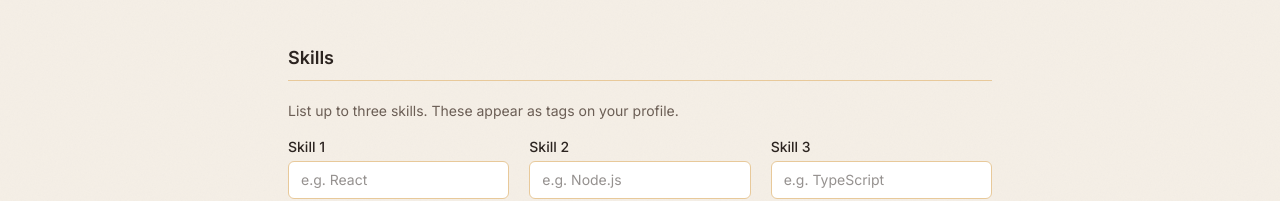
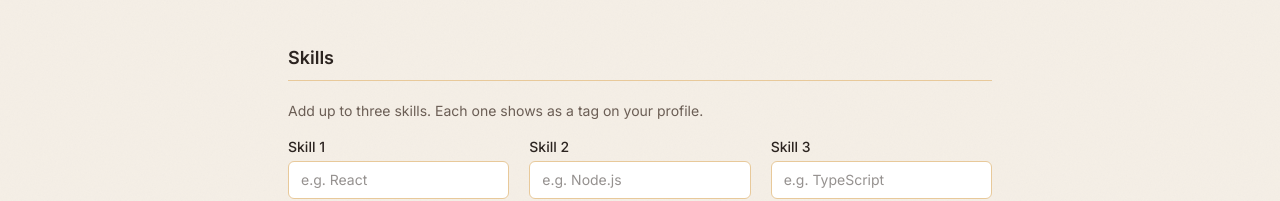
Before and after one commit to DeliverDigital-WebsiteAgency/417-freelancers, a Next.js app: page /apply in a window 1280 px wide. Shown: the part 825-1026 px from the top of the page. Built offline with nearby package versions, Linux system fonts and the light colour scheme; no server answers.

Commit message:
Reword apply page confirmation and skills hint copy for freshness

```diff
--- a/src/app/apply/ApplyForm.tsx
+++ b/src/app/apply/ApplyForm.tsx
@@ -79,8 +79,8 @@ export function ApplyForm() {
         </div>
         <h1 className="text-2xl font-bold mb-3" style={{ color: "#2C2420" }}>Application Received</h1>
         <p className="text-base leading-relaxed" style={{ color: "#6B5E55" }}>
-          Thanks for applying to the 417 Freelancers directory. We review every application
-          manually and will reach out to you at{" "}
+          Thank you for applying to the 417 Freelancers directory. Every application is reviewed
+          by hand, and we will get in touch at{" "}
           <strong style={{ color: "#2C2420" }}>{form.email || "your email"}</strong> within a few business days.
         </p>
         <a href="/directory" className="inline-block mt-8 px-6 py-3 text-sm font-medium rounded-md btn-primary">
@@ -164,7 +164,7 @@ export function ApplyForm() {
           <h2 className="text-lg font-semibold mb-5 pb-2 border-b" style={{ color: "#2C2420", borderColor: "#E8C99A" }}>
             Skills
           </h2>
-          <p className="text-sm mb-4" style={hintStyle}>List up to three skills. These appear as tags on your profile.</p>
+          <p className="text-sm mb-4" style={hintStyle}>Add up to three skills. Each one shows as a tag on your profile.</p>
           <div className="grid grid-cols-1 sm:grid-cols-3 gap-5">
             <div>
               <label className={labelClass} style={labelStyle}>Skill 1</label>
```
